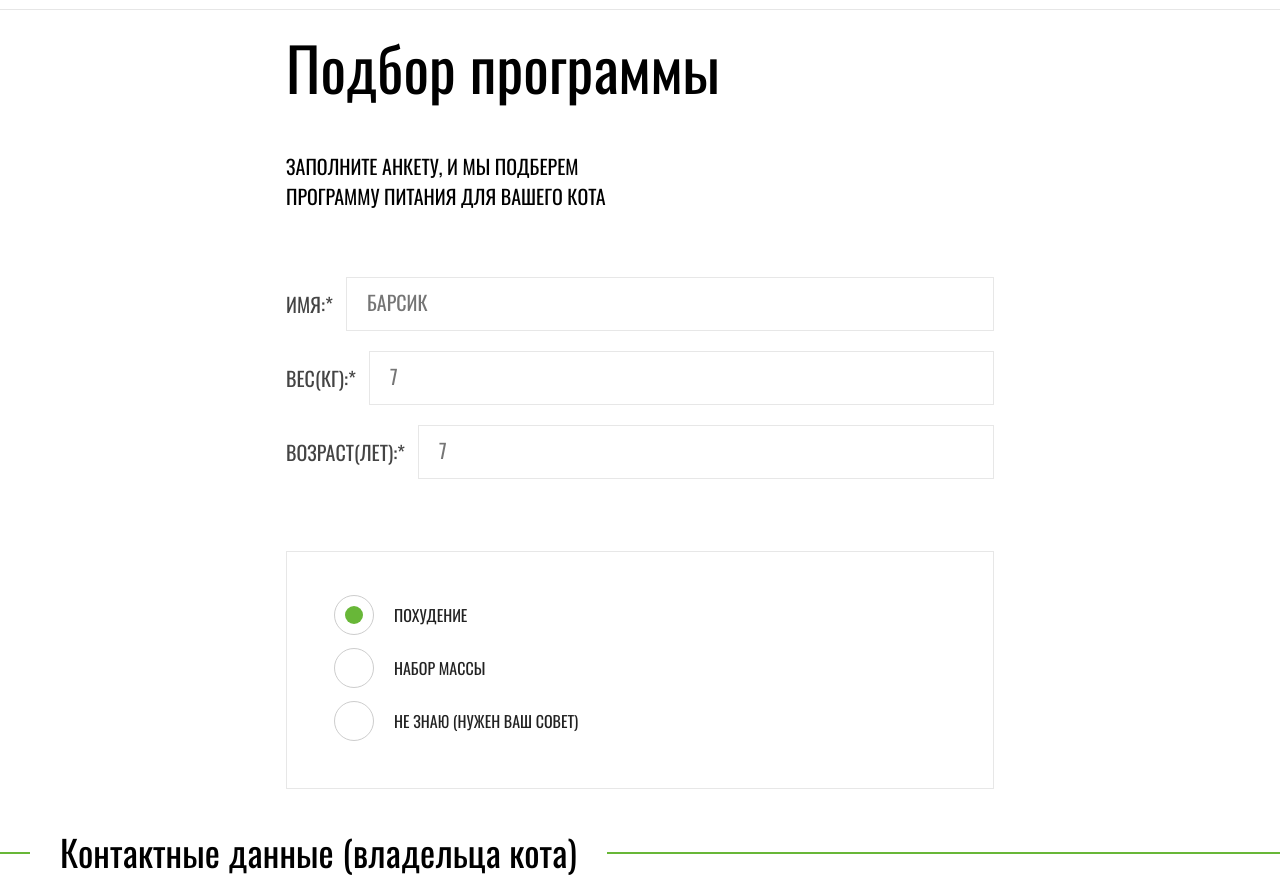
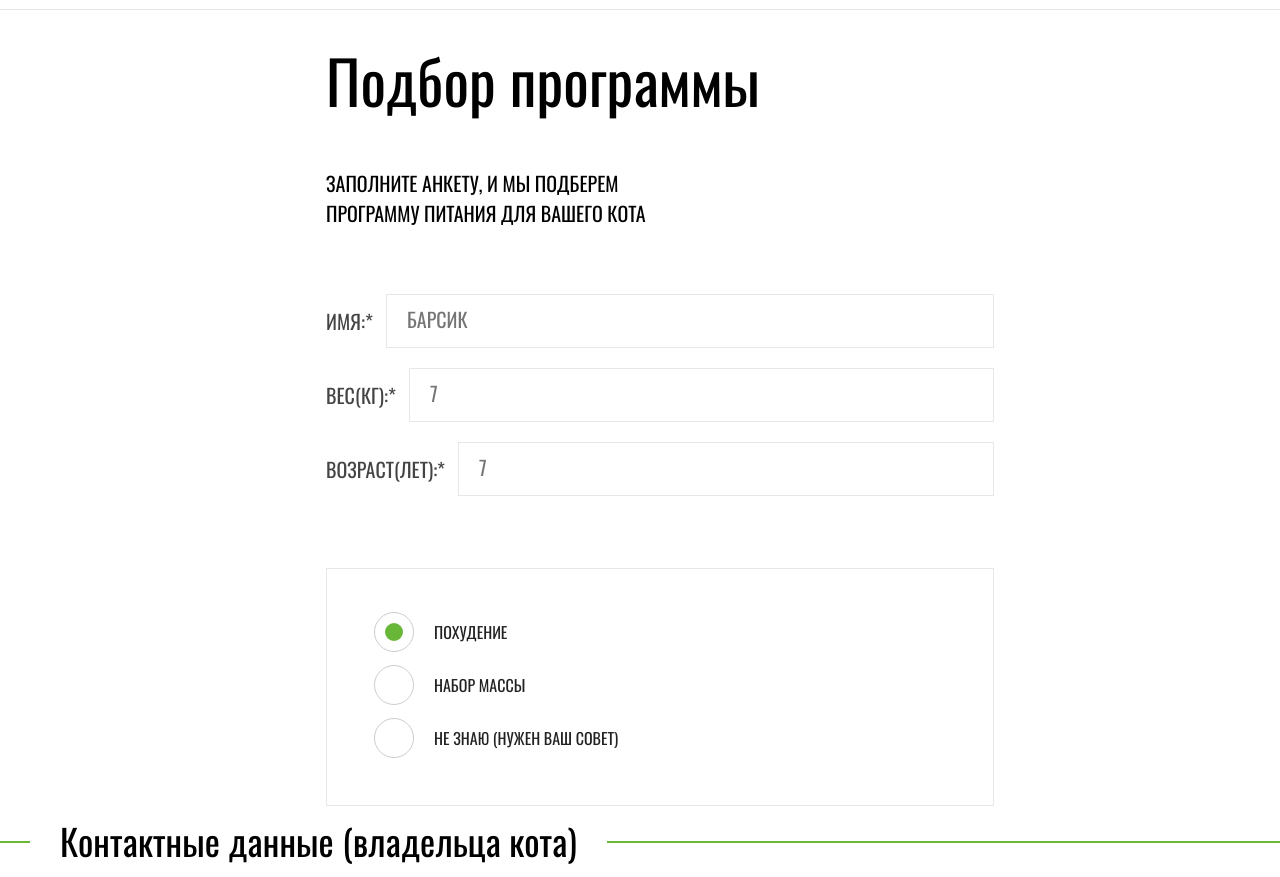
Before and after one commit to htmlacademy-adaptive/77489-cat-energy-29, a website: page source/form.html in a window 1280 px wide. Shown: the part 86-963 px from the top of the page. Drawn offline with nearby package versions, Linux system fonts and the light colour scheme; files that its build step writes are made by us from their sources; a web font is replaced by a local one.

Commit message:
ПП формы

```diff
--- a/source/sass/blocks/additional-form.scss
+++ b/source/sass/blocks/additional-form.scss
@@ -25,6 +25,7 @@
   @media (min-width: $tablet-width) {
     display: grid;
     grid-template-columns: 1fr 1fr;
+    margin-left: 40px;
   }
 
   @media (min-width: $desktop-width) {
@@ -87,6 +88,7 @@
   @media (min-width: $tablet-width) {
     flex-direction: row;
     align-items: center;
+    margin-left: 40px;
     margin-bottom: 60px;
     gap: 80px;
   }
--- a/source/sass/blocks/form-cat.scss
+++ b/source/sass/blocks/form-cat.scss
@@ -10,7 +10,14 @@
   @media (min-width: $tablet-width) {
     font-size: 60px;
     line-height: 60px;
-    margin-bottom: 54px;
+    padding-top: 40px;
+    padding-left: 40px;
+    margin-bottom: 58px;
+  }
+
+  @media (min-width: $desktop-width) {
+    padding-top: 57px;
+    padding-left: 0;
   }
 }
 
@@ -28,7 +35,12 @@
   @media (min-width: $tablet-width) {
     font-size: 20px;
     line-height: 30px;
+    padding-left: 40px;
     margin-bottom: 66px;
+  }
+
+  @media (min-width: $desktop-width) {
+    padding-left: 0;
   }
 }
 
--- a/source/sass/blocks/info-cat.scss
+++ b/source/sass/blocks/info-cat.scss
@@ -23,6 +23,11 @@
   @media (min-width: $tablet-width) {
     font-size: 20px;
     line-height: 30px;
+    padding-left: 40px;
+  }
+
+  @media (min-width: $desktop-width) {
+    padding-left: 0;
   }
 }
 
--- a/source/sass/blocks/owner-data.scss
+++ b/source/sass/blocks/owner-data.scss
@@ -33,8 +33,10 @@
   @media (min-width: $tablet-width) {
     gap: 20px;
     margin-bottom: 65px;
+    margin-left: 40px;
   }
   @media (min-width: $desktop-width) {
+    margin-left: 0;
     margin-bottom: 70px;
   }
 }
@@ -114,3 +116,7 @@
     color: $color-error;
   }
 }
+
+.form-cat__wrapper .comment-text {
+  margin-left: 40px;
+}
--- a/source/sass/blocks/program-choise.scss
+++ b/source/sass/blocks/program-choise.scss
@@ -3,9 +3,11 @@
     padding: 27px;
     padding-top: 23px;
     border: 1px solid $grey-300;
-    margin-bottom: 45px;
+    margin-bottom: 17px;
+    margin-left: 40px;
 
     @media (min-width: $desktop-width) {
+      margin-left: 0;
       margin-bottom: 0;
     }
   }
```
